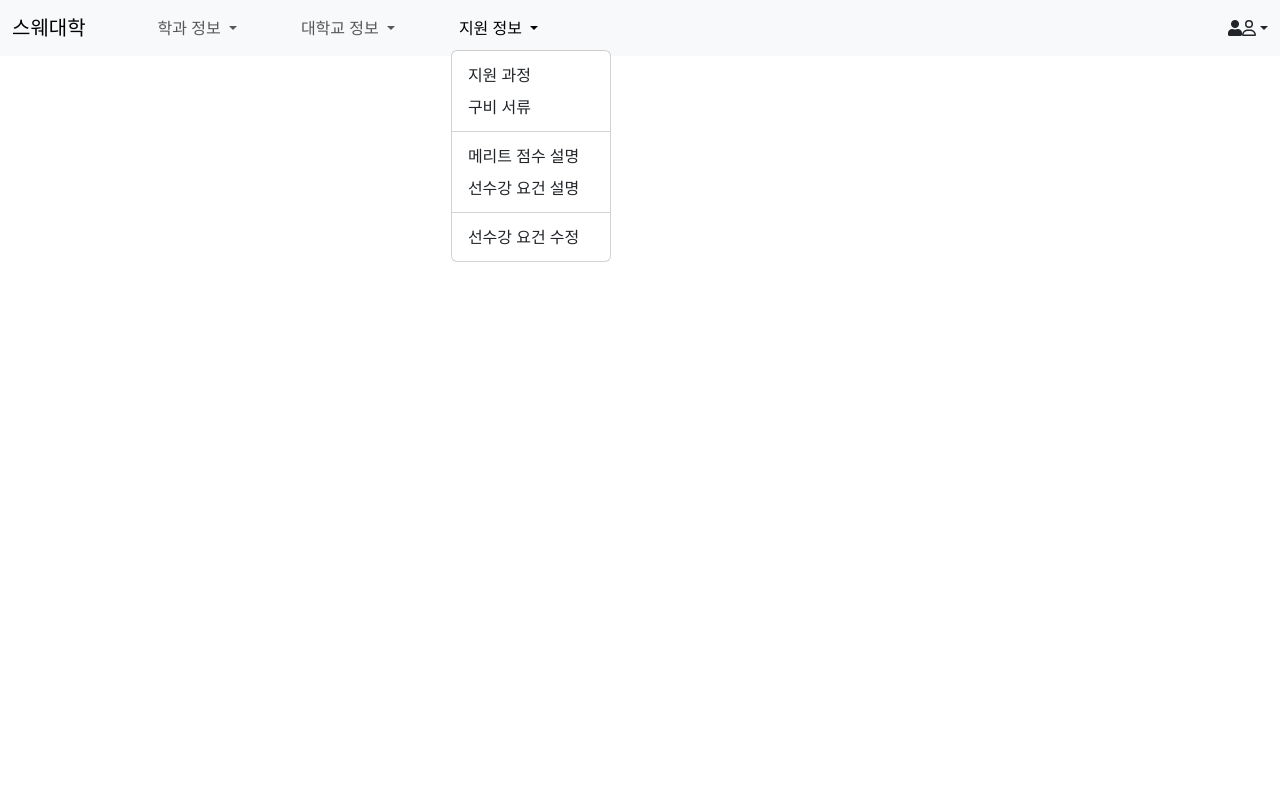
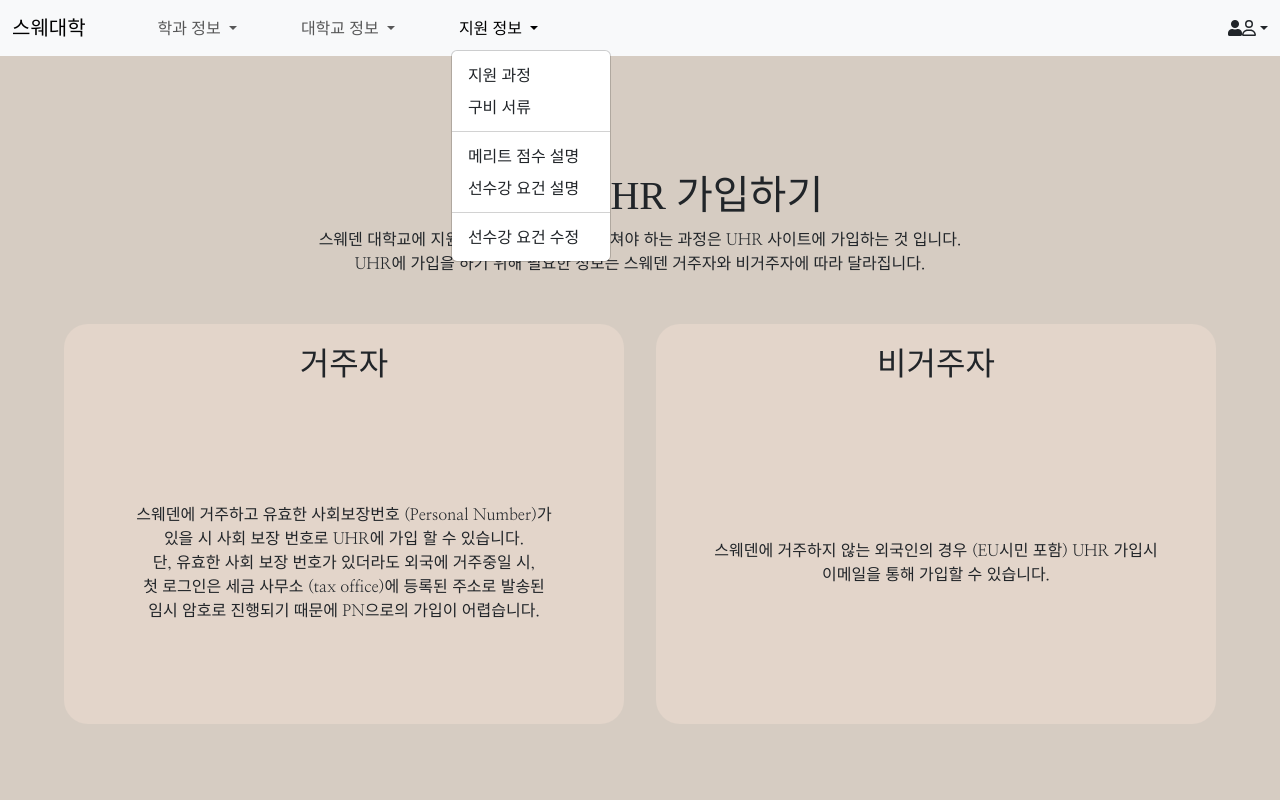
Before and after one commit to david0521/swedenUni, a Vue app in the folder swediversity/: page /admissions/process in a window 1280 px wide. Both pictures are taken after a click on the button "지원 정보". Shown: the top 800 px of the page. Built offline with nearby package versions, Linux system fonts and the light colour scheme; a small style sheet from the web is missing; a web font is replaced by a local one.

Commit message:
#41 Admission process page  This commit will create a page to describe about the admission process for Swedish universities.

```diff
--- a/swediversity/src/components/Navbar.vue
+++ b/swediversity/src/components/Navbar.vue
@@ -30,7 +30,7 @@
             지원 정보
           </a>
           <ul class="dropdown-menu">
-            <li><a class="dropdown-item" href="#">지원 과정</a></li>
+            <li><a class="dropdown-item" href="/admissions/process">지원 과정</a></li>
             <li><a class="dropdown-item" href="#">구비 서류</a></li>
             <li><hr class="dropdown-divider"></li>
             <li><a class="dropdown-item" href="#">메리트 점수 설명</a></li>
--- a/swediversity/src/router/index.js
+++ b/swediversity/src/router/index.js
@@ -21,6 +21,7 @@ import MyPageGrade from '../views/MyPage/MyPage.Grade.vue'
 import UniversitySearch from '../views/UniversitySearch.vue'
 import ProgramSearch from '../views/ProgramSearch.vue'
 import AddRecord from '../views/admin/AddRecord.vue'
+import Process from '../views/admissions/process.vue'
 
 const router = createRouter({
     history: createWebHistory(import.meta.env.BASE_URL),
@@ -134,6 +135,11 @@ const router = createRouter({
             path: '/university/:uniName/cityInfo/이동하고',
             name: 'Transportation',
             component: Transportation
+        },
+        {
+            path: '/admissions/process',
+            name: 'Process',
+            component: Process
         }
 
     ]
--- /dev/null
+++ b/swediversity/src/views/admissions/process.vue
@@ -0,0 +1,214 @@
+<template>
+    <div class="stage" style="background-color: #d6ccc2;">
+        <div class="fade-in">
+        <div class="title-section main-font">
+            <h1>1 단계: UHR 가입하기</h1>
+        </div>
+        <div class="title-caption caption-font">
+            <p style="text-align: center;">
+                스웨덴 대학교에 지원하기 위해 가장 먼저 거쳐야 하는 과정은 UHR 사이트에 가입하는 것 입니다. <br>
+                UHR에 가입을 하기 위해 필요한 정보는 스웨덴 거주자와 비거주자에 따라 달라집니다.
+            </p>
+        </div>
+        <div class="explanation-wrapper">
+            <div class="explanation-box">
+                <div class="box-header third-font">
+                    <h2>거주자</h2>
+                </div>
+                <div class="box-content caption-font">
+                    <p style="text-align: center;">
+                        스웨덴에 거주하고 유효한 사회보장번호 (Personal Number)가 <br>
+                        있을 시 사회 보장 번호로 UHR에 가입 할 수 있습니다. <br>
+                        단, 유효한 사회 보장 번호가 있더라도 외국에 거주중일 시, <br>
+                        첫 로그인은 세금 사무소 (tax office)에 등록된 주소로 발송된 <br>
+                        임시 암호로 진행되기 때문에 PN으로의 가입이 어렵습니다. <br>
+
+                    </p>
+                </div>
+            </div>
+            <div class="explanation-box">
+                <div class="box-header third-font">
+                    <h2>비거주자</h2>
+                </div>
+                <div class="box-content caption-font">
+                    <p style="text-align: center;">
+                        스웨덴에 거주하지 않는 외국인의 경우 (EU시민 포함) UHR 가입시 <br>
+                        이메일을 통해 가입할 수 있습니다.
+                    </p>
+                </div>
+            </div>
+        </div>
+        </div>
+    </div>
+    <div class="stage" style="background-color: #e3d5ca;">
+        <div class="fade-in">
+        <div class="title-section main-font">
+            <h1>2 단계: 학과 선택하기</h1>
+        </div>
+        <div class="title-caption caption-font">
+            <p style="text-align: center;">
+                다음으로 할 일은 지원할 학과를 정하는 것 입니다. <br>
+                스웨덴 대학에 있는 학과를 검색하려면 <a href="https://www.universityadmissions.se/intl/start" target="_blank" style="color: black;">UHR 사이트</a>, 혹은 이 사이트에 있는 검색기를 활용하면 됩니다. <br>
+                학부의 경우 최대 8개의 학과까지 선택하여 지원할 수 있습니다. <br>
+            </p>
+        </div>
+        </div>
+    </div>
+    <div class="stage" style="background-color: #d6ccc2;">
+        <div class="fade-in">
+        <div class="title-section main-font">
+            <h1>3 단계: 학과 우선 순위 정하기</h1>
+        </div>
+        <div class="title-caption caption-font">
+            <p style="text-align: center;">
+                세 번째 과정은 선택한 학과 중 우선 순위를 부여하는 것 입니다. <br>
+                최대 8개의 학과에 지원할 수 있는만큼, 중복 합격을 피하기 위해 반드시 학과들을 우선 순위에 따라 나열해야 합니다. <br>
+                우선 순위는 반드시 마지막 지원일 전까지 확정을 지어야 합니다. <br>
+            </p>
+        </div>
+        <div class="content-question third-font">
+            <h4 style="text-decoration: underline;">지원일 후 수정을 한다면 어떻게 되나요?</h4>
+            <p class="caption-font">
+                만약 지원일 이후에 수정을 한다면, 기존 지원 내역에 있는 해당 학과를 삭제한 다음 다시 지원을 해야합니다. <br>
+                하지만, 이는 해당 학과가 늦은 지원 (Open for late admission)이 가능한 경우에만 가능하며, <br>
+                늦은 지원의 경우 최하단 순위로 바뀌기 때문에, 합격 가능성이 현저히 낮아지게 됩니다. <br>
+            </p>
+        </div>
+        </div>
+    </div>
+    <div class="stage" style="background-color: #e3d5ca;">
+        <div class="fade-in">
+        <div class="title-section main-font">
+            <h1>4 단계: 서류 제출</h1>
+        </div>
+        <div class="title-caption caption-font">
+            <p style="text-align: center;">
+                스웨덴 대학에 지원을 하기 위해서는 몇 가지의 서류가 필요합니다. <br>
+                자세한 내용을 확인하기 위해서는 다음 페이지를 확인해 주세요. <br>
+            </p>
+        </div>
+        </div>
+    </div>
+    <div class="stage" style="background-color: #d6ccc2;">
+        <div class="fade-in">
+        <div class="title-section main-font">
+            <h1>5 단계: 지원비 지불하기</h1>
+        </div>
+        <div class="title-caption caption-font">
+            <p style="text-align: center;">
+                다음 과정은 국적에 따라 다르게 진행됩니다. <br>
+                해당 사항에 따라 진행하면 됩니다.
+            </p>
+        </div>
+        <div class="explanation-wrapper">
+            <div class="explanation-box">
+                <div class="box-header third-font">
+                    <h2>EU/EEA 스위스 시민권자</h2>
+                    <h6>혹은 학업 이외의 스웨덴 거주비자 소지자</h6>
+                </div>
+                <div class="box-content caption-font">
+                    <p style="text-align: center;">
+                        다음 사항에 해당되는 지원자의 경우, 900 SEK의 지원비를 <br>
+                        지불해야 할 의무가 없습니다. <br>
+                        하지만, 이를 증명하기 위해 다음 문서 중 하나를 제출해야합니다. <br>
+                        <ul>
+                            <li>여권: 유효기간이 3개월 이상 남은 여권</li>
+                            <li>ID: 유효기간이 3개월 이상 남은 ID</li>
+                            <li>공식문서: 유효기간이 3개월 이상 지나지 않은 문서</li>
+                        </ul>
+                    </p>
+                </div>
+            </div>
+            <div class="explanation-box">
+                <div class="box-header third-font">
+                    <h2>EU/EEA 스위스 이외 국적</h2>
+                    <h6>예: 대한민국 국적자</h6>
+                </div>
+                <div class="box-content caption-font">
+                    <p style="text-align: center;">
+                        해당 국가 이외의 국적자의 경우, 900 SEK의 지원비를 지불하여야 합니다. <br>
+                        지원비는 카드 혹은 계좌이체로 지불할 수 있으나, <br>
+                        시간적 이유로 인해 카드를 통한 지불이 선호됩니다. <br>
+                    </p>
+                </div>
+            </div>
+        </div>
+        </div>
+    </div>
+</template>
+
+<style scoped>
+.stage {
+    height: 100vh;
+    display: flex;
+    flex-direction: column;
+    justify-content: center;
+    align-items: center;
+}
+
+.explanation-wrapper {
+    display: flex;
+    flex-direction: row;
+}
+
+.explanation-box {
+    width: 35em;
+    height: 25em;
+    border-radius: 1.5em;
+    background-color: #e3d5ca;
+    margin: 1em;
+    margin-top: 2em;
+    display: flex;
+    flex-direction: column;
+}
+
+.title-section {
+    display: flex;
+    justify-content: center;
+}
+
+.box-header {
+    margin: 1.5em;
+    display: flex;
+    flex-direction: column;
+}
+
+.content-question {
+    margin: 4em;
+}
+
+.fade-in {
+    opacity: 0;
+    transition: opacity 1s ease-in-out;
+  }
+
+.fade-in-visible {
+    opacity: 1;
+}
+</style>
+<script>
+export default {
+    methods: {
+        observeElements() {
+        const options = {
+            threshold: 0.1
+        };
+        const observer = new IntersectionObserver((entries) => {
+            entries.forEach(entry => {
+                if (entry.isIntersecting) {
+                    entry.target.classList.add('fade-in-visible')
+                }
+            });
+        }, options);
+
+        const elements = document.querySelectorAll('.fade-in');
+        elements.forEach(e1 => {
+            observer.observe(e1);
+        });
+      }
+    },
+    mounted() {
+        this.observeElements()
+    }
+}
+</script>
--- a/swediversity/src/views/authentication/Login.vue
+++ b/swediversity/src/views/authentication/Login.vue
@@ -131,7 +131,7 @@
             this.$router.push('/consent');
         },
         toPasswordChange() {
-            this.$router.push('/forgot-password');
+            this.$router.push('/email-verify');
         },
         async login() {
             try {
```
